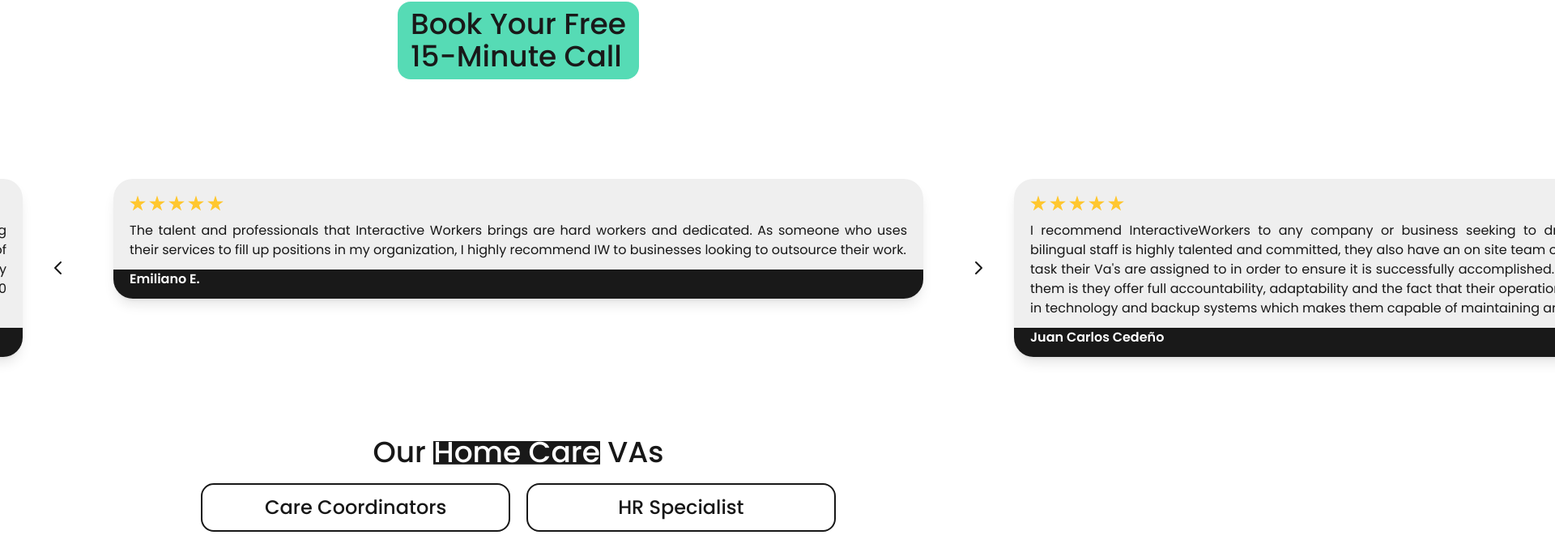
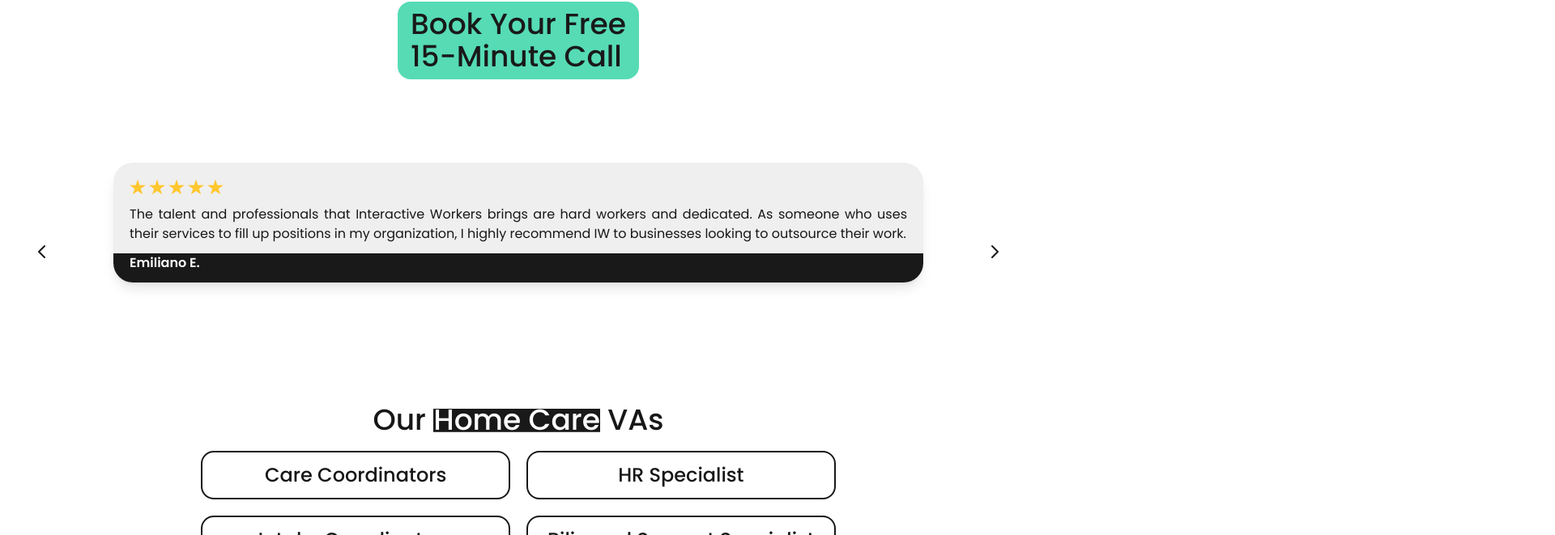
Before and after one commit to DevInteractiveWorkers/iw-services, a Next.js app: page /homecare in a window 1280 px wide. Shown: the part 639-1300 px from the top of the page at 81% size, 1920 px wide, since content can reach past the window. Built offline with nearby package versions, Linux system fonts and the light colour scheme.

Commit message:
overflow-x fixed on reviews

```diff
--- a/components/reviews.tsx
+++ b/components/reviews.tsx
@@ -102,7 +102,7 @@ export default function Reviews({ reviews }: { reviews?: ReviewProps[] }) {
   if (!reviews || reviews.length === 0) return null;
 
   return (
-    <section className="w-full flex justify-center items-center p-5">
+    <section className="w-full flex justify-center items-center overflow-x-hidden">
       <MoveButton onClick={slidePrev} direction="prev" />
       <div
         ref={containerRef}
```
